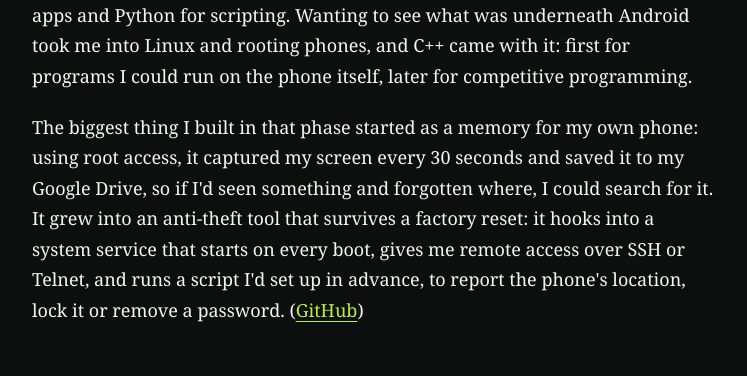
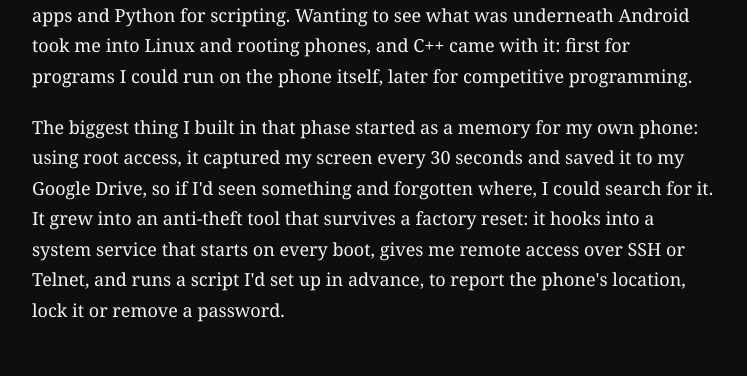
Before and after one commit to fortune-max/portfolio, an Astro site: page /about in a window 1280 px wide. Shown: the part 718-1094 px from the top of the page, without its empty margins (80-827 px from the left). Built offline with nearby package versions, Linux system fonts and the light colour scheme; Astro itself is replaced by a stand-in of ours.

Commit message:
about: no link to the anti-theft repo
Co-Authored-By: Claude Opus 5.5 <noreply@anthropic.com>

```diff
--- a/src/pages/about.astro
+++ b/src/pages/about.astro
@@ -29,7 +29,7 @@ import '../styles/prose.css';
           A few months later I decided to learn it properly, starting with Java for Android apps and Python for scripting. Wanting to see what was underneath Android took me into Linux and rooting phones, and C++ came with it: first for programs I could run on the phone itself, later for competitive programming.
         </p>
         <p>
-          The biggest thing I built in that phase started as a memory for my own phone: using root access, it captured my screen every 30 seconds and saved it to my Google Drive, so if I'd seen something and forgotten where, I could search for it. It grew into an anti-theft tool that survives a factory reset: it hooks into a system service that starts on every boot, gives me remote access over SSH or Telnet, and runs a script I'd set up in advance, to report the phone's location, lock it or remove a password. (<a href="https://github.com/fortune-max/antitheft">GitHub</a>)
+          The biggest thing I built in that phase started as a memory for my own phone: using root access, it captured my screen every 30 seconds and saved it to my Google Drive, so if I'd seen something and forgotten where, I could search for it. It grew into an anti-theft tool that survives a factory reset: it hooks into a system service that starts on every boot, gives me remote access over SSH or Telnet, and runs a script I'd set up in advance, to report the phone's location, lock it or remove a password.
         </p>
 
         <h2>Engineering, then software</h2>
```
